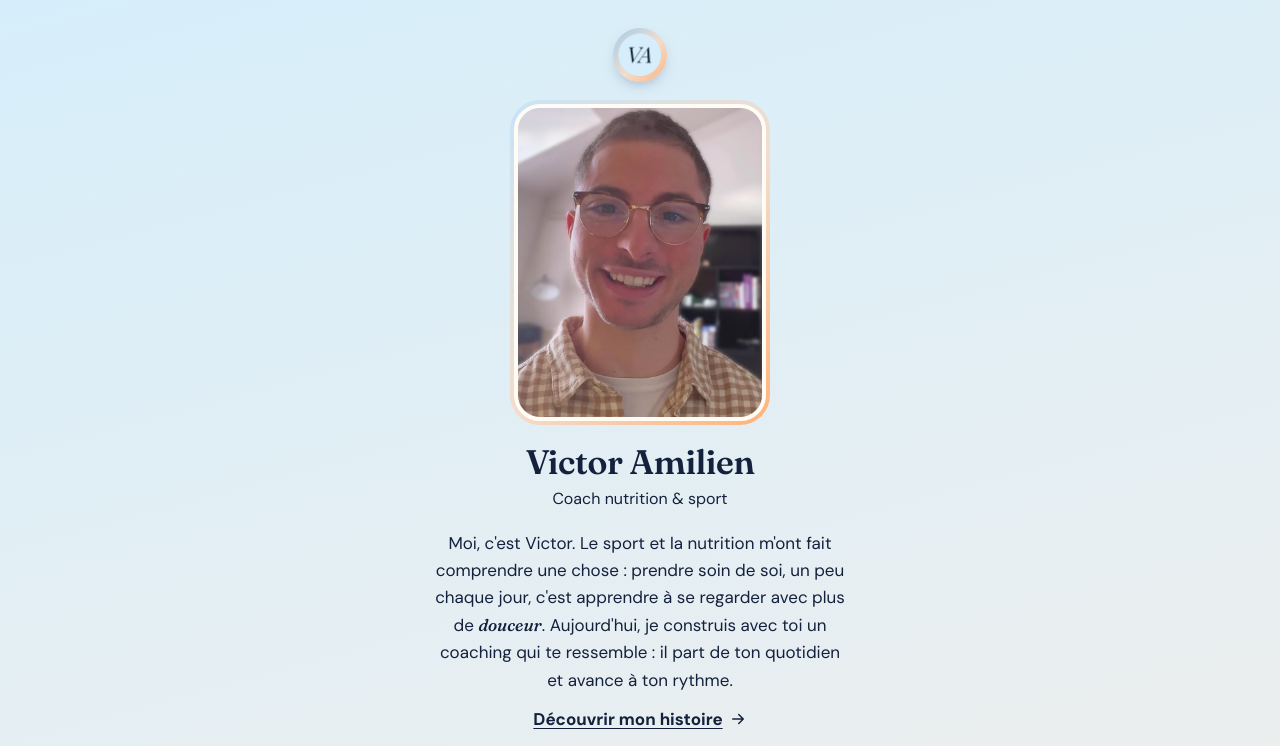
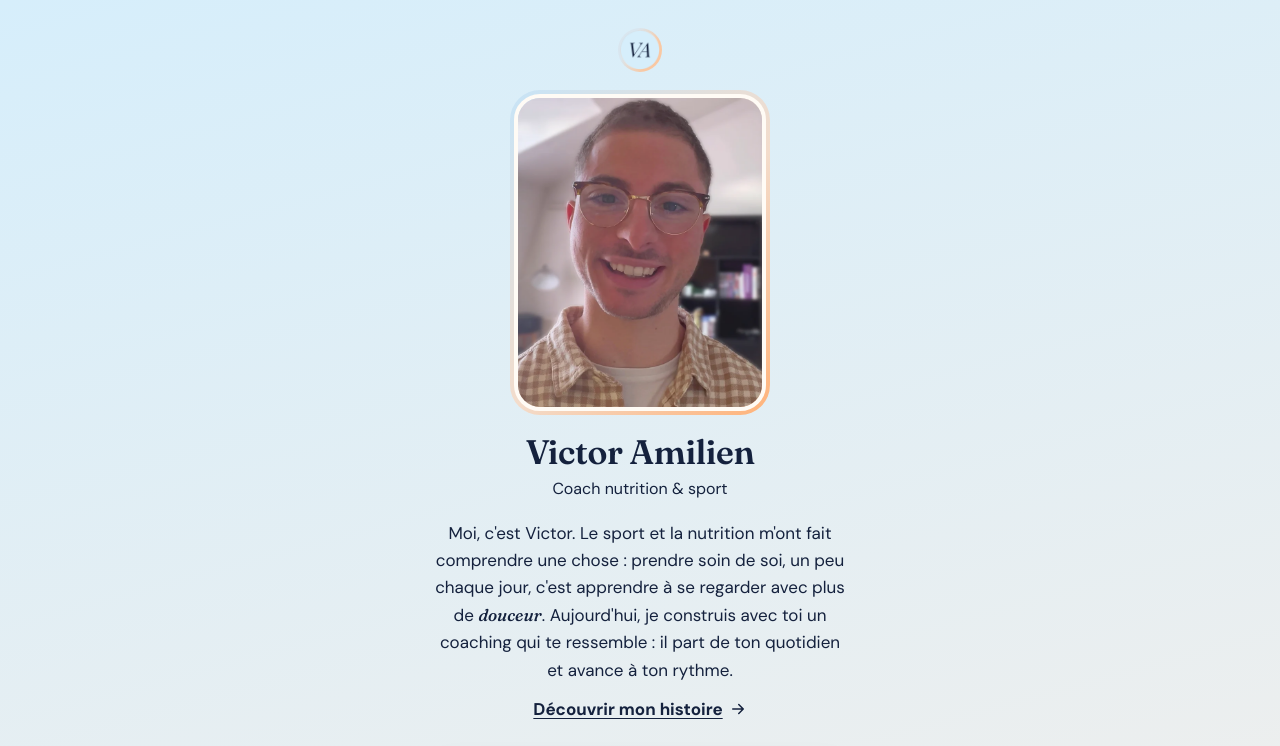
Before and after one commit to victoramilien/victoramilien.github.io, a plain HTML site: page index.html in a window 1280 px wide. Shown: the top 746 px of the page. Drawn offline with Linux system fonts and the light colour scheme.

```diff
--- a/css/style.css
+++ b/css/style.css
@@ -53,7 +53,7 @@ strong { font-weight: 700; }
 
 /* En-tête */
 .entete { text-align: center; }
-.logo { width: 54px; height: 54px; display: block; margin: 0 auto 18px; padding: 5px; border-radius: 50%; background: linear-gradient(135deg, #9FCDEE, #F3DCCB 55%, #FFB37A); box-shadow: 0 6px 16px -8px rgba(20, 33, 61, .5); }
+.logo { width: 44px; height: 44px; display: block; margin: 0 auto 18px; padding: 2px; border-radius: 50%; background: linear-gradient(120deg, #D9E6EF 0%, #D9E6EF 30%, #F9C8A3 72%, #F9C8A3 100%); }
 .photo {
   width: 164px; height: 164px; margin: 0 auto; border-radius: 50%;
   padding: 4px; background: var(--ring);
```
